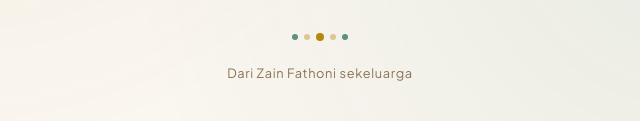
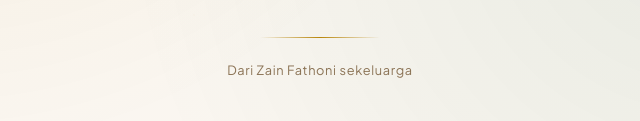
Before and after one commit to zainfathoni/ark, a plain HTML site: page viz/idul-fitri-1447h.html in a window 1280 px wide. Shown: the part 667-788 px from the top of the page, 320-960 px from the left. Drawn offline with Linux system fonts and the light colour scheme.

Commit message:
viz: replace dot ornament with gradient line

```diff
--- a/viz/idul-fitri-1447h.html
+++ b/viz/idul-fitri-1447h.html
@@ -5,21 +5,19 @@
   <meta name="viewport" content="width=device-width, initial-scale=1.0">
   <title>Selamat Idul Fitri 1447 H</title>
 
-  <!-- Open Graph -->
-  <meta property="og:type" content="article">
+  <!-- OG Tags -->
   <meta property="og:title" content="Selamat Idul Fitri 1447 H">
   <meta property="og:description" content="Taqabbalallahu minna wa minkum — Mohon maaf lahir dan batin 🌙">
-  <meta property="og:image" content="https://ark.zainf.dev/viz/idul-fitri-1447h-og.png">
+  <meta property="og:image" content="https://ark.zainf.dev/viz/og/idul-fitri-1447h.png">
+  <meta property="og:image:width" content="1200">
+  <meta property="og:image:height" content="630">
   <meta property="og:url" content="https://ark.zainf.dev/viz/idul-fitri-1447h.html">
-
-  <!-- Twitter Card -->
+  <meta property="og:type" content="website">
   <meta name="twitter:card" content="summary_large_image">
   <meta name="twitter:title" content="Selamat Idul Fitri 1447 H">
   <meta name="twitter:description" content="Taqabbalallahu minna wa minkum — Mohon maaf lahir dan batin 🌙">
-  <meta name="twitter:image" content="https://ark.zainf.dev/viz/idul-fitri-1447h-og.png">
+  <meta name="twitter:image" content="https://ark.zainf.dev/viz/og/idul-fitri-1447h.png">
 
-
-  <!-- OG Tags -->
   <link href="https://fonts.googleapis.com/css2?family=Instrument+Serif:ital@0;1&family=Plus+Jakarta+Sans:wght@400;500;600;700&family=Amiri:wght@400;700&display=swap" rel="stylesheet">
 
   <style>
@@ -211,34 +209,13 @@
       animation: fadeUp 0.8s ease-out 1s both;
     }
 
-    /* Geometric decoration bottom */
-    .geo-pattern {
-      display: flex;
-      justify-content: center;
-      gap: 6px;
-      margin-bottom: 1.5rem;
+    /* Footer line decoration */
+    .footer-line {
+      width: 120px;
+      height: 1px;
+      background: linear-gradient(90deg, transparent, var(--gold), transparent);
+      margin: 0 auto 1.5rem;
       animation: fadeUp 0.8s ease-out 1.1s both;
-    }
-
-    .geo-dot {
-      width: 6px;
-      height: 6px;
-      border-radius: 50%;
-      background: var(--gold);
-      opacity: 0.4;
-    }
-
-    .geo-dot:nth-child(odd) {
-      opacity: 0.7;
-      background: var(--emerald);
-    }
-
-    .geo-dot:nth-child(3) {
-      opacity: 1;
-      background: var(--gold);
-      width: 8px;
-      height: 8px;
-      margin-top: -1px;
     }
 
     .footer-note {
@@ -360,13 +337,7 @@
 
     <p class="maaf">Mohon maaf lahir dan batin 🙏</p>
 
-    <div class="geo-pattern">
-      <span class="geo-dot"></span>
-      <span class="geo-dot"></span>
-      <span class="geo-dot"></span>
-      <span class="geo-dot"></span>
-      <span class="geo-dot"></span>
-    </div>
+    <div class="footer-line"></div>
 
     <p class="footer-note">Dari Zain Fathoni sekeluarga</p>
   </main>
```
Also changed, not shown: viz/idul-fitri-1447h-og.png.
